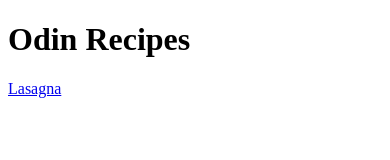
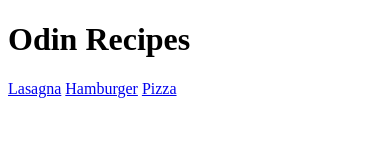
Before and after one commit to kair4kan/odin-recipes, a plain HTML site: page index.html in a window 390 px wide. Drawn offline with Linux system fonts and the light colour scheme.

Commit message:
Adding links to hamburger and pizza to html

```diff
--- a/index.html
+++ b/index.html
@@ -8,5 +8,7 @@
 <body>
     <h1>Odin Recipes</h1>
     <a href="./recipes/lasagna.html">Lasagna</a>
+    <a href="./recipes/hamburger.html">Hamburger</a>
+    <a href="./recipes/pizza.html">Pizza</a>
 </body>
 </html>
```
